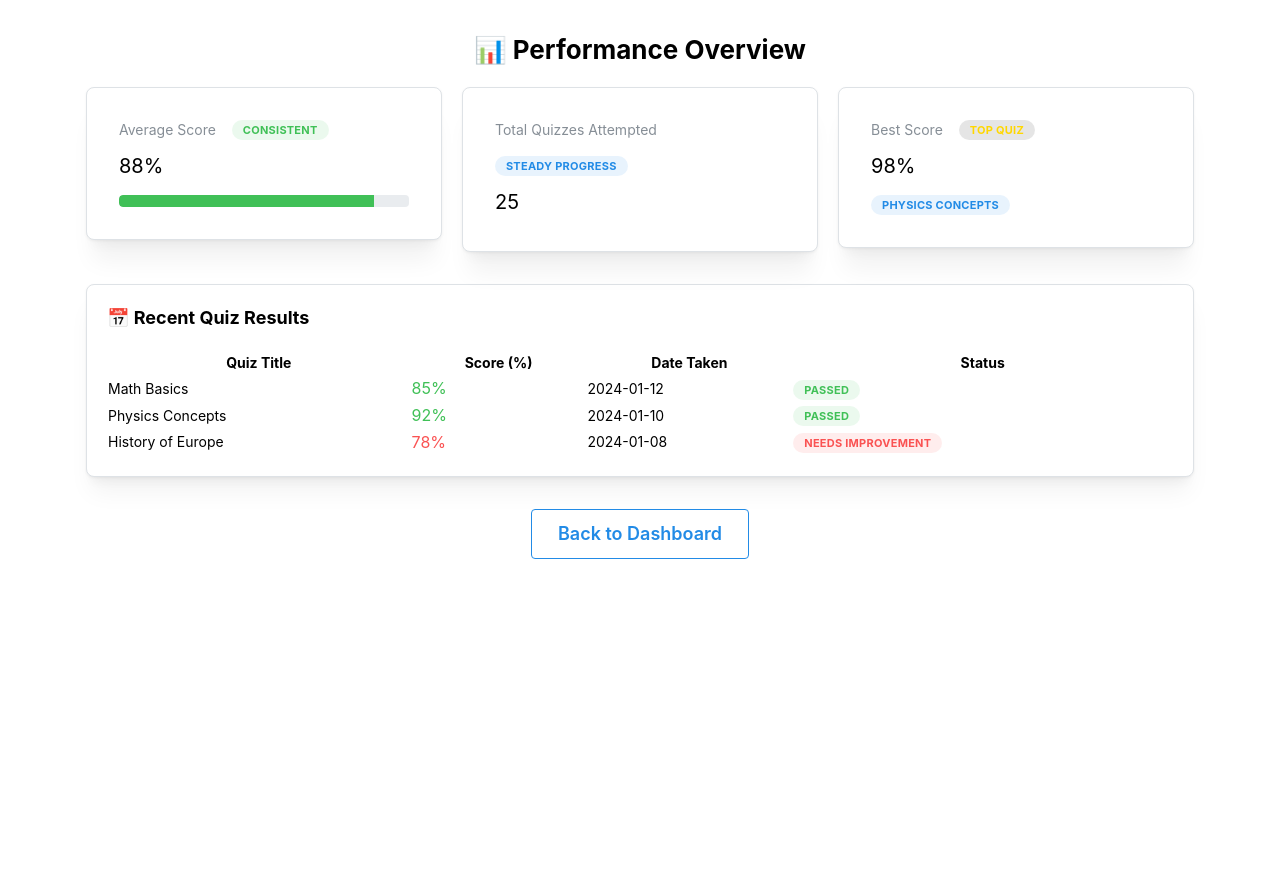
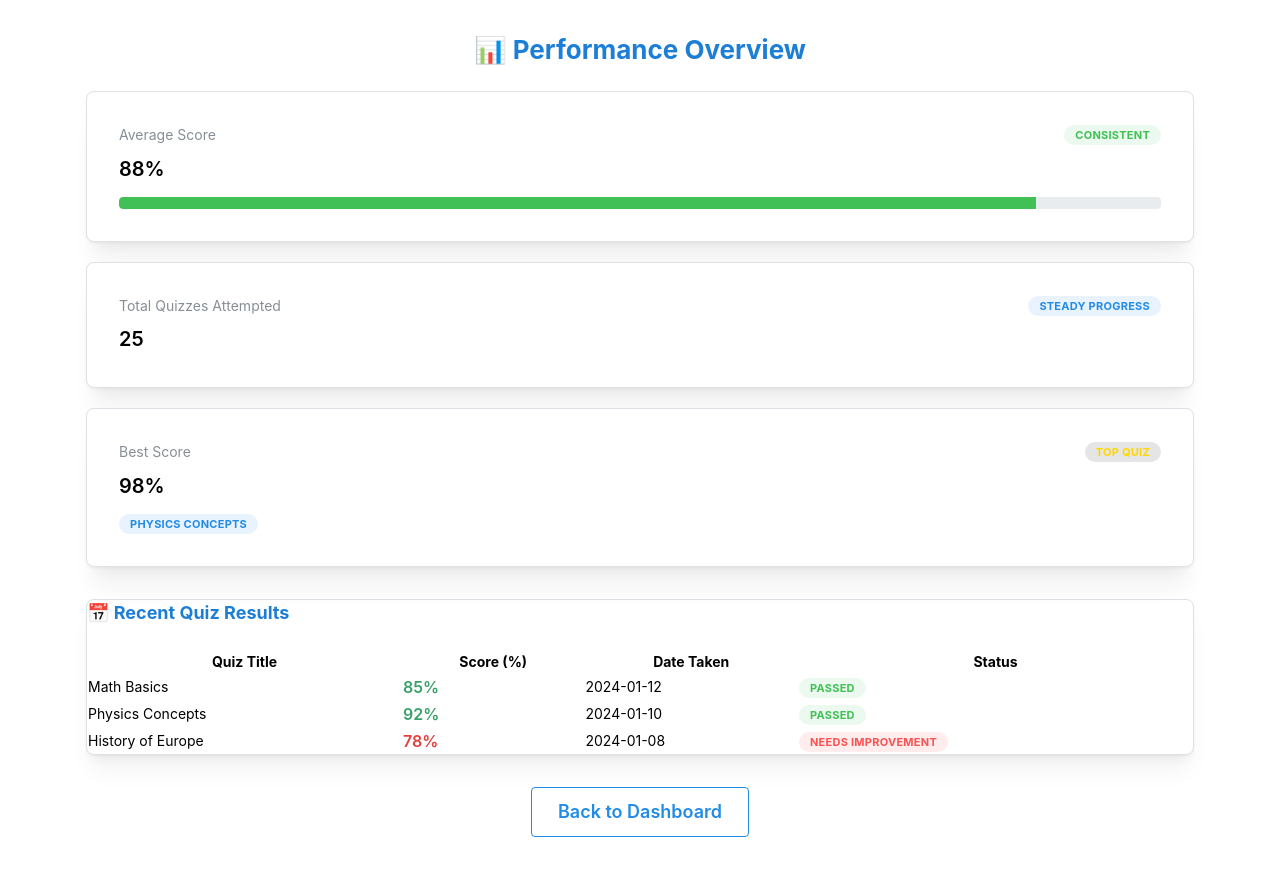
Before and after one commit to MalithaPrabhashana/jac-quiz-application, a React (Vite) app in the folder FE/: page /results in a window 1280 px wide. Before the commit the page ends 800 px from the top, so only its background shows below. Built offline with nearby package versions, Linux system fonts and the light colour scheme.

Commit message:
attribute errors fixed

```diff
--- a/FE/src/App.tsx
+++ b/FE/src/App.tsx
@@ -1,5 +1,5 @@
 import { MantineProvider } from '@mantine/core';
-import { BrowserRouter, Routes, Route, Navigate } from "react-router-dom";
+import { BrowserRouter, Routes, Route, Navigate } from "react-router";
 import '@mantine/core/styles.css';
 
 // Authentication Pages
--- a/FE/src/components/Sidebar.tsx
+++ b/FE/src/components/Sidebar.tsx
@@ -41,11 +41,11 @@ function NavbarLink({ icon: Icon, label, active, onClick, to }: NavbarLinkProps)
 
 const mockdata = [
   { icon: IconHome2, label: 'Home', to: '/dashboard' },
-  { icon: IconGauge, label: 'Dashboard', to: '/dashboard' },
-  { icon: IconDeviceDesktopAnalytics, label: 'Analytics', to: '/analytics' },
-  { icon: IconCalendarStats, label: 'Releases', to: '/releases' },
-  { icon: IconUser, label: 'Account', to: '/account' },
-  { icon: IconFingerprint, label: 'Security', to: '/security' },
+  { icon: IconGauge, label: 'Dashboard', to: '/StudentDashboard' },
+  { icon: IconDeviceDesktopAnalytics, label: 'Analytics', to: '/quiz' },
+  { icon: IconCalendarStats, label: 'Releases', to: '/results' },
+  { icon: IconUser, label: 'Account', to: '/courses' },
+  { icon: IconFingerprint, label: 'Security', to: '/enroll' },
   { icon: IconSettings, label: 'Settings', to: '/settings' },
 ];
 
--- a/FE/src/pages/student/CoursesPage.tsx
+++ b/FE/src/pages/student/CoursesPage.tsx
@@ -11,7 +11,7 @@ import {
   Rating,
   Stack,
 } from '@mantine/core';
-import { useNavigate } from 'react-router-dom';
+import { useNavigate } from 'react-router';
 
 const CoursesPage = () => {
   const navigate = useNavigate();
--- a/FE/src/pages/student/EnrollPage.tsx
+++ b/FE/src/pages/student/EnrollPage.tsx
@@ -9,7 +9,7 @@ import {
   Stack,
   Divider,
 } from '@mantine/core';
-import { useNavigate } from 'react-router-dom';
+import { useNavigate } from 'react-router';
 
 const EnrollPage = () => {
   const navigate = useNavigate();
@@ -22,7 +22,7 @@ const EnrollPage = () => {
 
   return (
     <Container size="lg" py="xl">
-      <Text size="xl" weight={700} align="center" color="blue" mb="lg">
+      <Text size="xl" color="blue">
         📘 Enroll in New Classes
       </Text>
 
@@ -35,20 +35,19 @@ const EnrollPage = () => {
               radius="md"
               withBorder
               style={{
-                position: 'relative',
                 overflow: 'hidden',
                 transition: 'transform 0.2s, box-shadow 0.2s',
-                ':hover': {
-                  transform: 'scale(1.02)',
-                  boxShadow: '0px 10px 30px rgba(0, 0, 0, 0.1)',
-                },
               }}
+              onMouseEnter={(e) =>
+                (e.currentTarget.style.transform = 'scale(1.02)')
+              }
+              onMouseLeave={(e) =>
+                (e.currentTarget.style.transform = 'scale(1)')
+              }
             >
-              <Stack spacing="sm">
-                <Group position="apart">
-                  <Text size="lg" weight={700}>
-                    {cls.title}
-                  </Text>
+              <Stack>
+                <Group>
+                  <Text size="lg">{cls.title}</Text>
                   <Avatar color="blue" radius="xl" size={36}>
                     {cls.instructor[0]}
                   </Avatar>
@@ -58,7 +57,10 @@ const EnrollPage = () => {
                   Instructor: {cls.instructor}
                 </Text>
 
-                <Text size="sm" weight={500} color={cls.seats > 0 ? 'green' : 'red'}>
+                <Text
+                  size="sm"
+                  color={cls.seats > 0 ? 'green' : 'red'}
+                >
                   Seats Available: {cls.seats > 0 ? cls.seats : 'Full'}
                 </Text>
               </Stack>
@@ -82,7 +84,13 @@ const EnrollPage = () => {
         ))}
       </Grid>
 
-      <Button variant="outline" size="lg" mt="xl" onClick={() => navigate('/StudentDashboard')} style={{ display: 'block', margin: '0 auto' }}>
+      <Button
+        variant="outline"
+        size="lg"
+        mt="xl"
+        onClick={() => navigate('/StudentDashboard')}
+        style={{ display: 'block', margin: '0 auto' }}
+      >
         Back to Dashboard
       </Button>
     </Container>
--- a/FE/src/pages/student/ResultsPage.tsx
+++ b/FE/src/pages/student/ResultsPage.tsx
@@ -11,7 +11,7 @@ import {
   Badge,
   Button,
 } from '@mantine/core';
-import { useNavigate } from 'react-router-dom';
+import { useNavigate } from 'react-router';
 
 const ResultsPage = () => {
   const navigate = useNavigate();
@@ -25,51 +25,93 @@ const ResultsPage = () => {
   return (
     <Container size="lg" py="xl">
       {/* Page Title */}
-      <Title order={2} align="center" mb="lg" color="blue">
-        📊 Performance Overview
-      </Title>
+      <div style={{ textAlign: 'center', marginBottom: '1.5rem' }}>
+        <Title order={2} style={{ color: '#1c7ed6' }}>
+          📊 Performance Overview
+        </Title>
+      </div>
 
       {/* Statistics Section */}
-      <Grid gutter="lg" mb="xl">
-        <Grid.Col span={{ base: 12, md: 4 }}>
+      <Grid gutter="lg" style={{ marginBottom: '2rem' }}>
+        <Grid.Col span={12}>
           <Card shadow="lg" padding="xl" radius="md" withBorder>
-            <Group position="apart">
-              <Text size="sm" color="dimmed">Average Score</Text>
-              <Badge color="green" variant="light">Consistent</Badge>
-            </Group>
-            <Text size="xl" weight={600} mt="xs">88%</Text>
-            <Progress value={88} color="green" size="lg" mt="sm" />
+            <div
+              style={{
+                display: 'flex',
+                justifyContent: 'space-between',
+                alignItems: 'center',
+              }}
+            >
+              <Text style={{ fontSize: '0.875rem', color: '#868e96' }}>
+                Average Score
+              </Text>
+              <Badge color="green" variant="light">
+                Consistent
+              </Badge>
+            </div>
+            <Text style={{ fontSize: '1.25rem', fontWeight: 600, marginTop: '0.5rem' }}>
+              88%
+            </Text>
+            <Progress value={88} color="green" size="lg" style={{ marginTop: '0.75rem' }} />
           </Card>
         </Grid.Col>
 
-        <Grid.Col span={{ base: 12, md: 4 }}>
+        <Grid.Col span={12}>
           <Card shadow="lg" padding="xl" radius="md" withBorder>
-            <Group position="apart">
-              <Text size="sm" color="dimmed">Total Quizzes Attempted</Text>
-              <Badge color="blue" variant="light">Steady Progress</Badge>
-            </Group>
-            <Text size="xl" weight={600} mt="xs">25</Text>
+            <div
+              style={{
+                display: 'flex',
+                justifyContent: 'space-between',
+                alignItems: 'center',
+              }}
+            >
+              <Text style={{ fontSize: '0.875rem', color: '#868e96' }}>
+                Total Quizzes Attempted
+              </Text>
+              <Badge color="blue" variant="light">
+                Steady Progress
+              </Badge>
+            </div>
+            <Text style={{ fontSize: '1.25rem', fontWeight: 600, marginTop: '0.5rem' }}>
+              25
+            </Text>
           </Card>
         </Grid.Col>
 
-        <Grid.Col span={{ base: 12, md: 4 }}>
+        <Grid.Col span={12}>
           <Card shadow="lg" padding="xl" radius="md" withBorder>
-            <Group position="apart">
-              <Text size="sm" color="dimmed">Best Score</Text>
-              <Badge color="gold" variant="light">Top Quiz</Badge>
-            </Group>
-            <Text size="xl" weight={600} mt="xs">98%</Text>
-            <Badge color="blue" variant="light" mt="sm">Physics Concepts</Badge>
+            <div
+              style={{
+                display: 'flex',
+                justifyContent: 'space-between',
+                alignItems: 'center',
+              }}
+            >
+              <Text style={{ fontSize: '0.875rem', color: '#868e96' }}>
+                Best Score
+              </Text>
+              <Badge color="gold" variant="light">
+                Top Quiz
+              </Badge>
+            </div>
+            <Text style={{ fontSize: '1.25rem', fontWeight: 600, marginTop: '0.5rem' }}>
+              98%
+            </Text>
+            <Badge color="blue" variant="light" style={{ marginTop: '0.75rem' }}>
+              Physics Concepts
+            </Badge>
           </Card>
         </Grid.Col>
       </Grid>
 
       {/* Recent Results Section */}
-      <Paper shadow="md" radius="md" withBorder p="lg">
-        <Title order={4} mb="lg" color="blue">
-          📅 Recent Quiz Results
-        </Title>
-        <Table highlightOnHover striped withBorder withColumnBorders>
+      <Paper shadow="md" radius="md" withBorder>
+        <div style={{ marginBottom: '1.5rem' }}>
+          <Title order={4} style={{ color: '#1c7ed6' }}>
+            📅 Recent Quiz Results
+          </Title>
+        </div>
+        <Table highlightOnHover striped withColumnBorders>
           <thead>
             <tr>
               <th>Quiz Title</th>
@@ -84,15 +126,20 @@ const ResultsPage = () => {
                 <td>{result.quiz}</td>
                 <td>
                   <Text
-                    weight={600}
-                    color={result.score >= 80 ? 'green' : 'red'}
+                    style={{
+                      fontWeight: 600,
+                      color: result.score >= 80 ? '#38a169' : '#e53e3e',
+                    }}
                   >
                     {result.score}%
                   </Text>
                 </td>
                 <td>{result.date}</td>
                 <td>
-                  <Badge color={result.score >= 80 ? 'green' : 'red'} variant="light">
+                  <Badge
+                    color={result.score >= 80 ? 'green' : 'red'}
+                    variant="light"
+                  >
                     {result.score >= 80 ? 'Passed' : 'Needs Improvement'}
                   </Badge>
                 </td>
@@ -106,9 +153,11 @@ const ResultsPage = () => {
       <Button
         variant="outline"
         size="lg"
-        mt="xl"
+        style={{
+          display: 'block',
+          margin: '2rem auto 0',
+        }}
         onClick={() => navigate('/StudentDashboard')}
-        style={{ display: 'block', margin: '0 auto' }}
       >
         Back to Dashboard
       </Button>
--- a/FE/src/pages/student/StudentDashboard.tsx
+++ b/FE/src/pages/student/StudentDashboard.tsx
@@ -1,6 +1,6 @@
 import { Container, Text, Button, Paper, Group } from '@mantine/core';
 import Sidebar from '../../components/Sidebar';
-import { useNavigate } from 'react-router-dom';
+import { useNavigate } from 'react-router';
 
 const StudentDashboard = () => {
   const navigate = useNavigate();
```
Also changed, not shown: FE/src/pages/student/QuizPage.tsx (+80 -22 lines).
